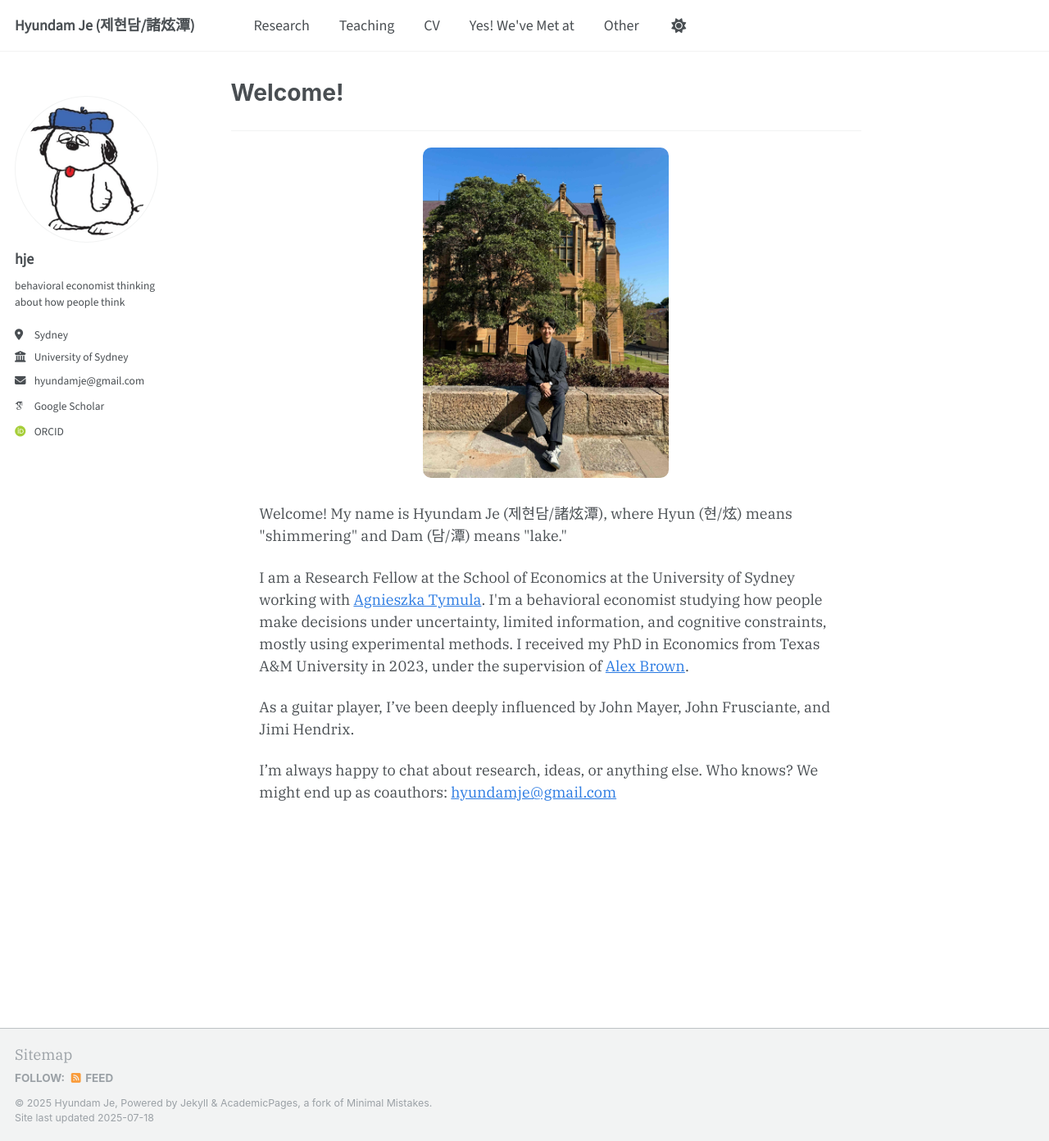
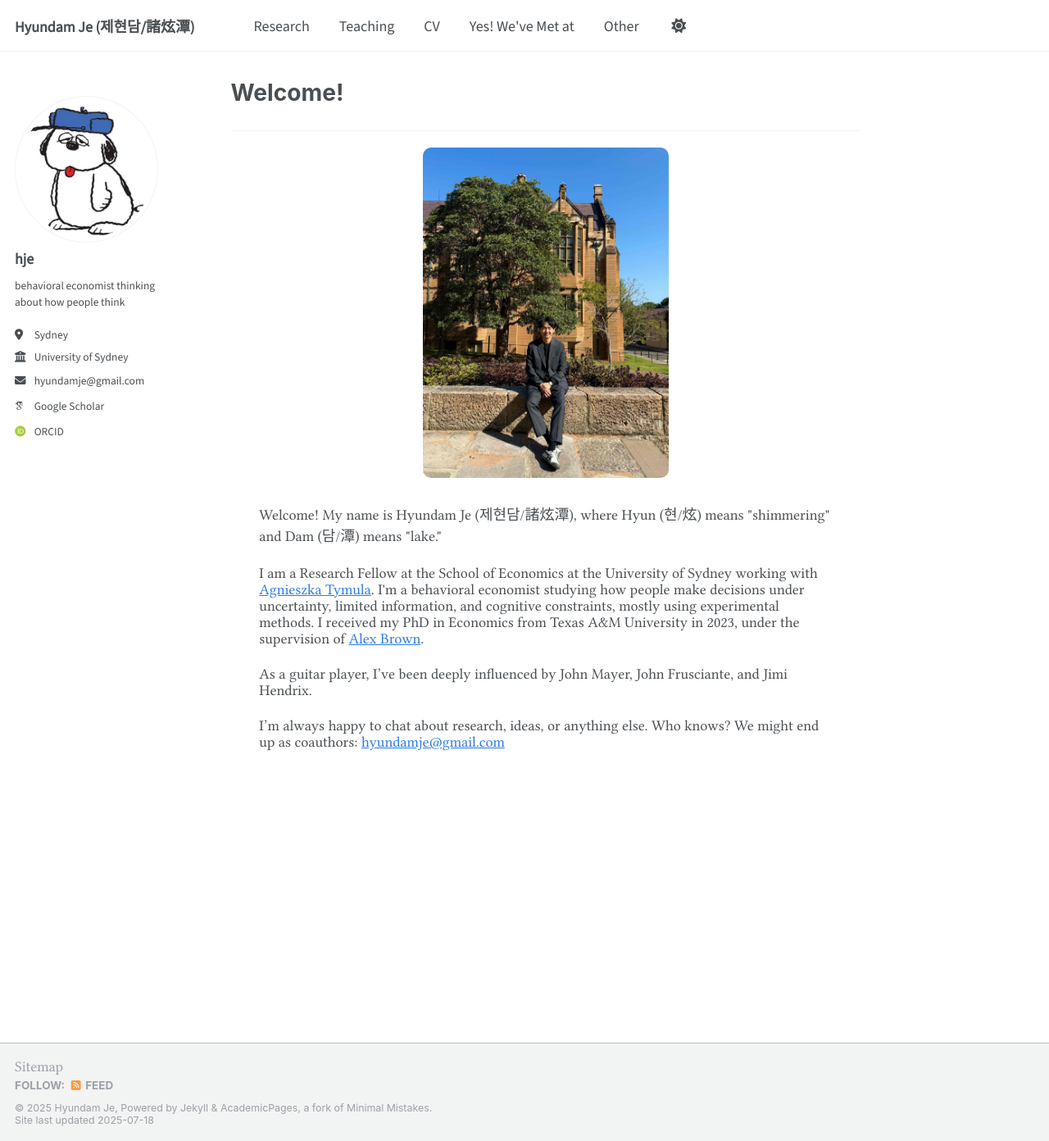
Before and after one commit to hyundamje/hyundamje.github.io, a Jekyll site: the page built from _pages/about.md, in a window 1280 px wide and 1392 px high. Shown: the whole window at 82% size. Built offline with Jekyll 4.4.1, drawn with Linux system fonts in a browser that asks for light colours; some web fonts are replaced.

Commit message:
Update _base.scss

```diff
--- a/_sass/layout/_base.scss
+++ b/_sass/layout/_base.scss
@@ -1,6 +1,29 @@
 /* ==========================================================================
    BASE ELEMENTS
    ========================================================================== */
+@font-face {
+  font-family: 'Libertine';
+  src: url('/assets/fonts/LinLibertineO.woff2') format('woff2');
+  font-weight: normal;
+  font-style: normal;
+}
+
+@font-face {
+  font-family: 'Libertine';
+  src: url('/assets/fonts/LinLibertineOB.woff2') format('woff2');
+  font-weight: bold;
+  font-style: normal;
+}
+
+@font-face {
+  font-family: 'Libertine';
+  src: url('/assets/fonts/LinLibertineMO.woff2') format('woff2');
+  font-weight: normal;
+  font-style: italic;
+}
+
+
+
 html {
   /* sticky footer fix */
   position: relative;
@@ -18,10 +41,11 @@ body {
  // font-family: 'Merriweather', serif;
   // font-family: 'Source Serif 4', serif;
  // font-family: 'Roboto Serif', serif;
-  font-family: 'IBM Plex Serif', serif;
+ // font-family: 'IBM Plex Serif', serif;
+  font-family:  'Libertine', serif;
 
-  line-height: 1.5;
-  font-weight: 400;
+   // line-height: 1.5;
+ // font-weight: 400;
 
   &.overflow--hidden {
     /* when primary navigation is visible, the content in the background won't scroll */
```
